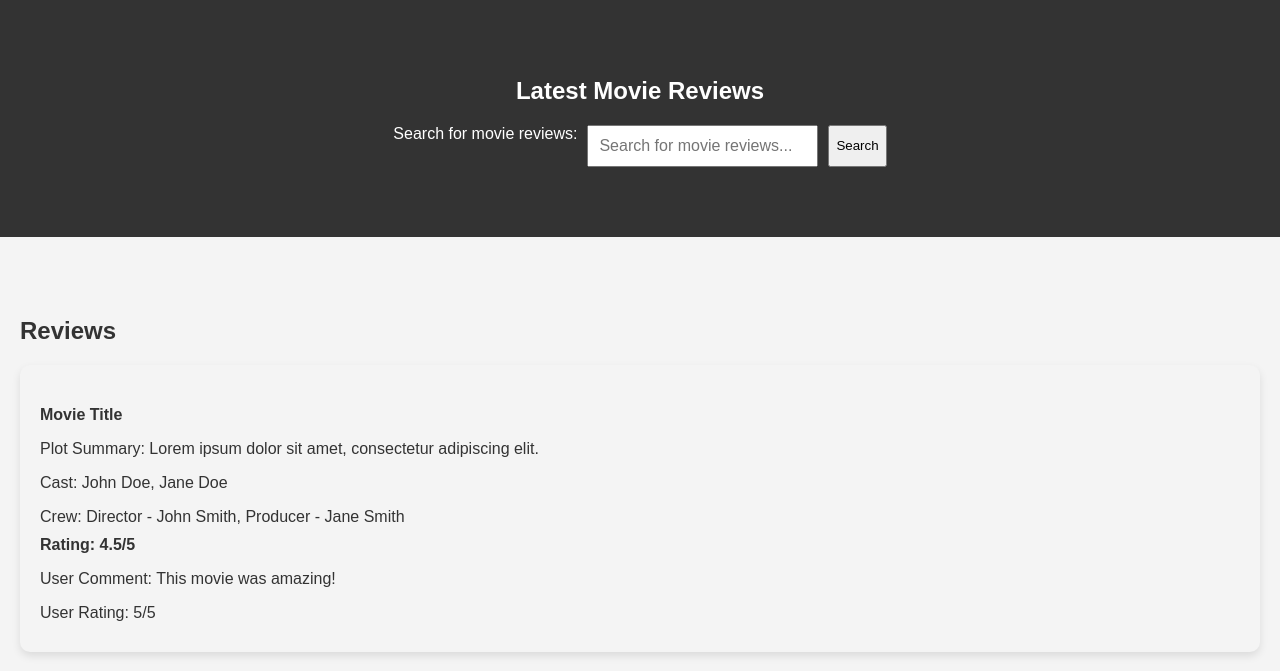
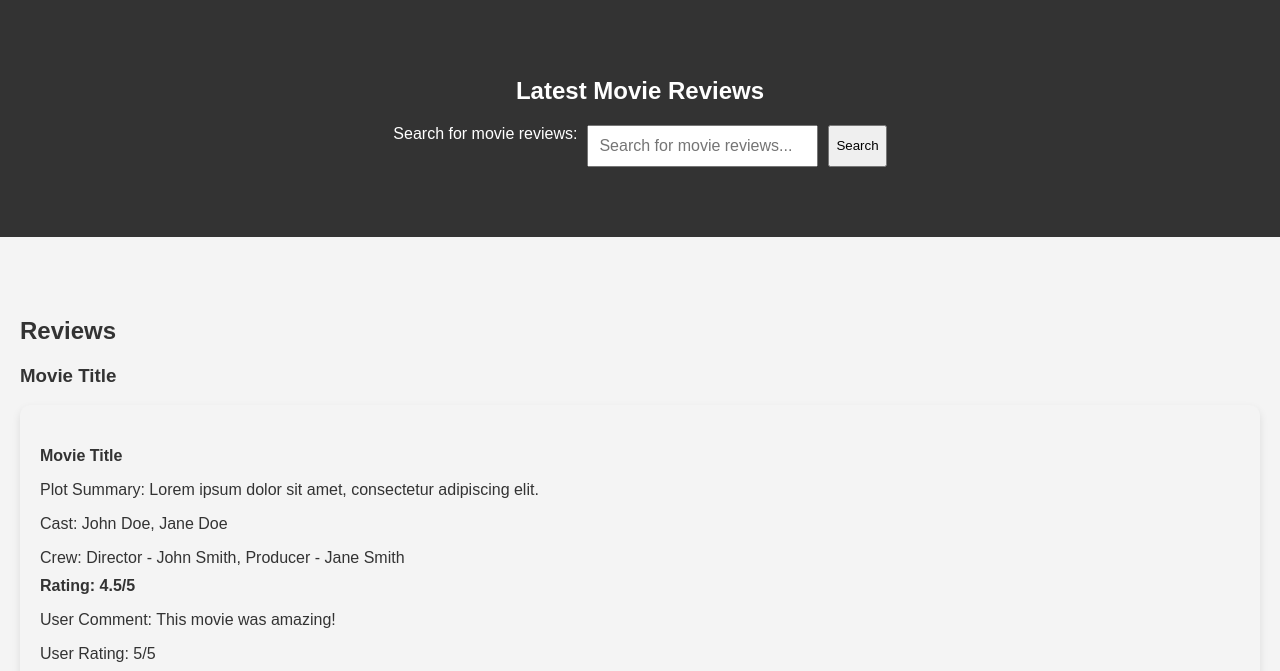
Before and after one commit to kusumadama/Movie-Reviews-Error-fixing-phind, a plain HTML site: page index.html in a window 1280 px wide. Shown: the part 129-800 px from the top of the page. Drawn offline with Linux system fonts and the light colour scheme.

Commit message:
Fixed 2 issues

```diff
--- a/index.html
+++ b/index.html
@@ -232,6 +232,7 @@ To include a section for movie news, interviews, or behind-the-scenes content, w
         </section>
         <section class="reviews-section">
             <h2>Reviews</h2>
+            <h3>Movie Title</h3>
             <div class="review-card">
                 <h4>Movie Title</h4>
                 <p>Plot Summary: Lorem ipsum dolor sit amet, consectetur adipiscing elit.</p>
```
